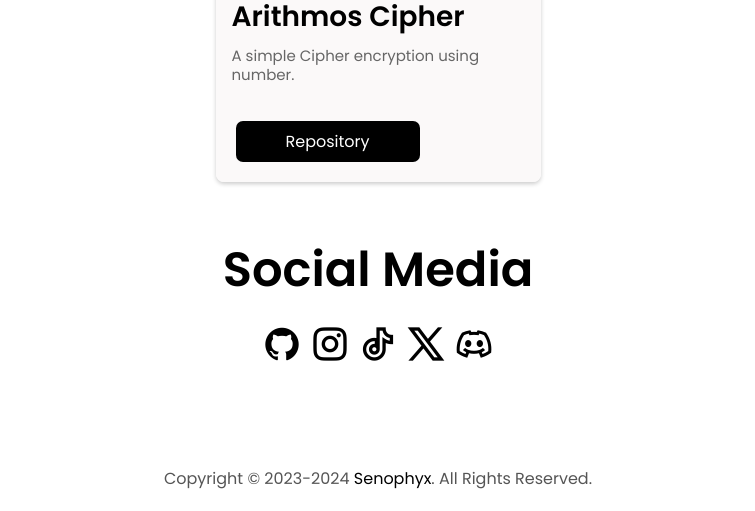
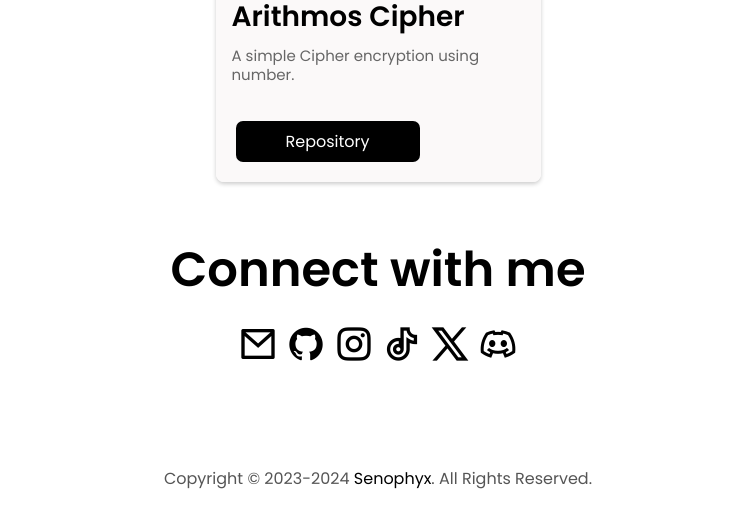
Before and after one commit to Senophyx/Website, a Flask app: template templates/index.html in a window 1280 px wide. Shown: the part 3735-4246 px from the top of the page, without its empty margins (262-1017 px from the left). Run offline with Flask 3, Linux system fonts and the light colour scheme; the template is opened without the code that fills it, so the values that code supplies are empty.

Commit message:
Added mail icon and change `Social Media` to `Connect with me`

```diff
--- a/templates/index.html
+++ b/templates/index.html
@@ -194,9 +194,10 @@
 
 
     <section id="sosmed">
-        <h1 class="text-title">Social Media</h1>
+        <h1 class="text-title">Connect with me</h1>
         <div class="sosmed-upper-container">
             <div class="sosmed-container">
+                <a href="mailto:contact@senophyx.id"><i class="ri-mail-line sosmed-icon"></i></a>
                 <a href="https://github.com/Senophyx" target="_blank"><i class="ri-github-fill sosmed-icon"></i></a>
                 <a href="https://instagram.com/senophyx" target="_blank"><i class="ri-instagram-line sosmed-icon"></i></a>
                 <a href="https://tiktok.com/senophyx" target="_blank"><i class="ri-tiktok-line sosmed-icon"></i></a>
```
